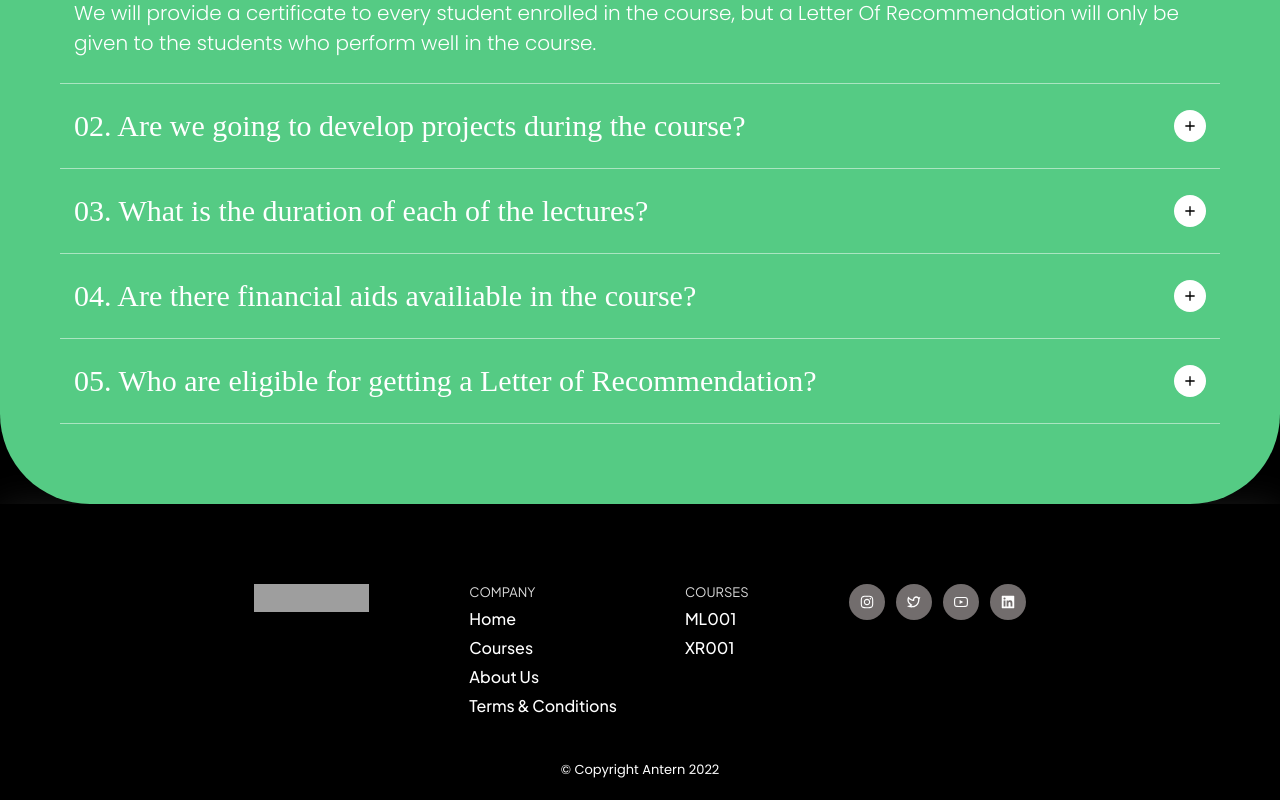
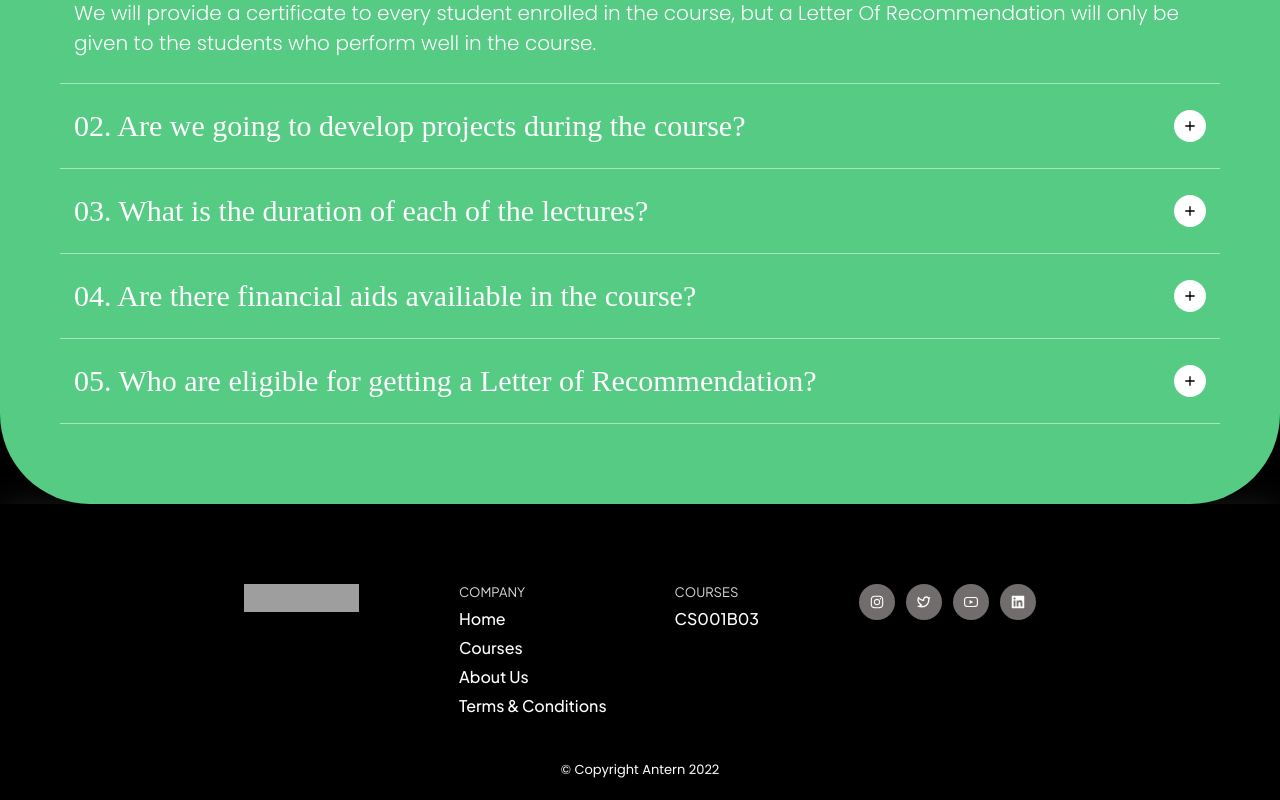
Before and after one commit to Team-Antern/antern, a Next.js app: page / in a window 1280 px wide. Shown: the part 3469-4269 px from the top of the page. Built offline with nearby package versions, Linux system fonts and the light colour scheme; no server answers; grey boxes are pictures that could not be loaded; a small style sheet from the web is missing; a web font is replaced by a local one.

Commit message:
Courses Updated

```diff
--- a/components/Global/Footer.jsx
+++ b/components/Global/Footer.jsx
@@ -39,8 +39,7 @@ const Footer = () => {
         {
             heading: "courses",
             links: [
-                { url: "/course/1dd6f3ee32cb298d28cf", text: "ML001" },
-                { url: "/course/124ad5f9602544d0bafd", text: "XR001" },
+                { url: "/course/feda2a7d197c4284c958", text: "CS001B03" },
             ],
         },
     ];
```
